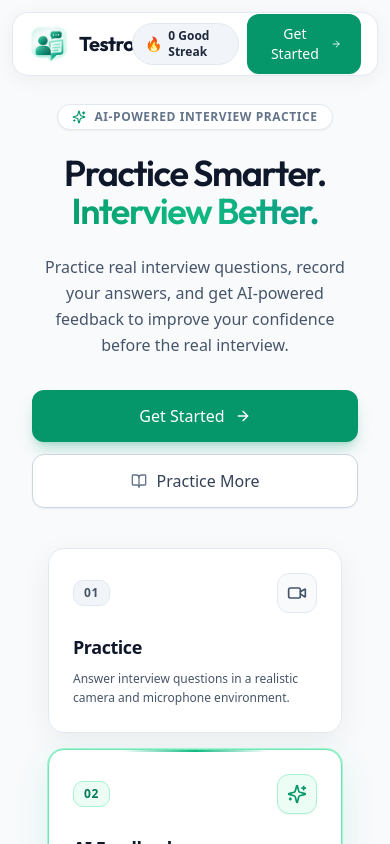
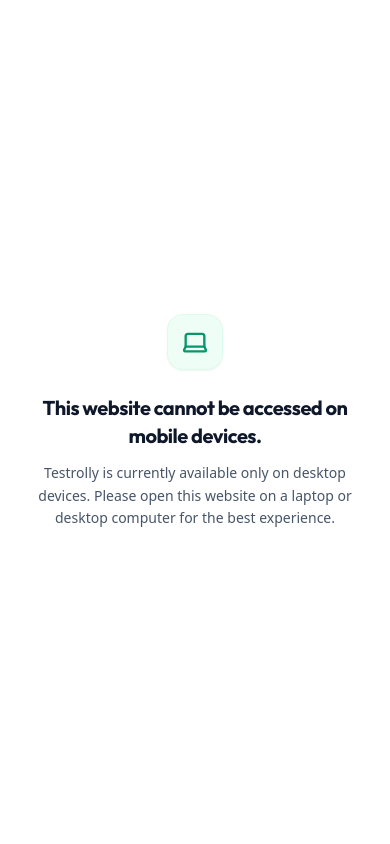
Before and after one commit to UtshadasCSE/testrolly, a React (Vite) app: page / in a window 390 px wide. Shown: the top 844 px of the page. Built offline with nearby package versions, Linux system fonts and the light colour scheme.

Commit message:
implement desktop-only access restriction

```diff
--- a/src/App.tsx
+++ b/src/App.tsx
@@ -1,8 +1,61 @@
 import React, { useState, useEffect, useCallback } from 'react';
 import { TestInterview } from './pages/TestInterview';
 import { Practice } from './pages/Practice';
+import { MobileErrorScreen } from './components/MobileErrorScreen';
+
+function checkIsMobile(): boolean {
+  if (typeof window === 'undefined') {
+    return false;
+  }
+
+  // 1. Responsive viewport detection with a 768px breakpoint (< 768px is mobile)
+  const mediaQuery = window.matchMedia('(max-width: 767px)');
+  const isSmallViewport = mediaQuery.matches || window.innerWidth < 768;
+
+  // 2. Mobile device detection (smartphones: Android phones, iPhones, and other smartphones)
+  const ua = navigator.userAgent || '';
+  const isSmartphone = /Android.*Mobile|webOS|iPhone|iPod|BlackBerry|IEMobile|Opera Mini/i.test(ua);
+
+  return isSmallViewport || isSmartphone;
+}
 
 export function App() {
+  const [isMobile, setIsMobile] = useState<boolean>(() => {
+    if (typeof window !== 'undefined') {
+      return checkIsMobile();
+    }
+    return false;
+  });
+
+  useEffect(() => {
+    if (typeof window === 'undefined') return;
+
+    const mediaQuery = window.matchMedia('(max-width: 767px)');
+
+    const handleViewportChange = () => {
+      setIsMobile(checkIsMobile());
+    };
+
+    if (mediaQuery.addEventListener) {
+      mediaQuery.addEventListener('change', handleViewportChange);
+    } else {
+      mediaQuery.addListener(handleViewportChange);
+    }
+
+    window.addEventListener('resize', handleViewportChange);
+    window.addEventListener('orientationchange', handleViewportChange);
+
+    return () => {
+      if (mediaQuery.removeEventListener) {
+        mediaQuery.removeEventListener('change', handleViewportChange);
+      } else {
+        mediaQuery.removeListener(handleViewportChange);
+      }
+      window.removeEventListener('resize', handleViewportChange);
+      window.removeEventListener('orientationchange', handleViewportChange);
+    };
+  }, []);
+
   const [currentUrl, setCurrentUrl] = useState<string>(() => {
     if (typeof window !== 'undefined') {
       return window.location.pathname + window.location.search;
@@ -28,6 +81,11 @@
       window.scrollTo({ top: 0, behavior: 'smooth' });
     }
   }, []);
+
+  // When mobile device or viewport smaller than 768px is detected, display desktop-only error screen
+  if (isMobile) {
+    return <MobileErrorScreen />;
+  }
 
   // Parse path and query parameters
   const [pathname, search] = currentUrl.split('?');
--- /dev/null
+++ b/src/components/MobileErrorScreen.tsx
@@ -0,0 +1,49 @@
+import React from 'react';
+import { Laptop } from 'lucide-react';
+
+export const MobileErrorScreen: React.FC = () => {
+  return (
+    <main
+      id="mobile-error-screen"
+      data-testid="mobile-error-screen"
+      role="alert"
+      aria-labelledby="mobile-error-heading"
+      aria-describedby="mobile-error-description"
+      className="fixed inset-0 z-[9999] min-h-screen w-full bg-white flex flex-col items-center justify-center p-6 text-center select-none"
+    >
+      <div className="max-w-md mx-auto flex flex-col items-center">
+        {/* Desktop / Laptop Icon */}
+        <div
+          data-testid="desktop-icon-container"
+          className="flex items-center justify-center w-14 h-14 rounded-2xl bg-emerald-50/80 border border-emerald-100/60 mb-6 shadow-sm"
+        >
+          <Laptop
+            data-testid="desktop-icon"
+            className="w-7 h-7 text-[#079669]"
+            style={{ color: '#079669' }}
+            strokeWidth={2}
+            aria-hidden="true"
+          />
+        </div>
+
+        {/* Error Heading */}
+        <h1
+          id="mobile-error-heading"
+          className="text-xl sm:text-2xl font-bold text-slate-900 tracking-tight mb-3 font-heading"
+        >
+          This website cannot be accessed on mobile devices.
+        </h1>
+
+        {/* Error Description */}
+        <p
+          id="mobile-error-description"
+          className="text-sm sm:text-base text-slate-600 leading-relaxed max-w-sm sm:max-w-md"
+        >
+          Testrolly is currently available only on desktop devices. Please open this website on a laptop or desktop computer for the best experience.
+        </p>
+      </div>
+    </main>
+  );
+};
+
+export default MobileErrorScreen;
```
